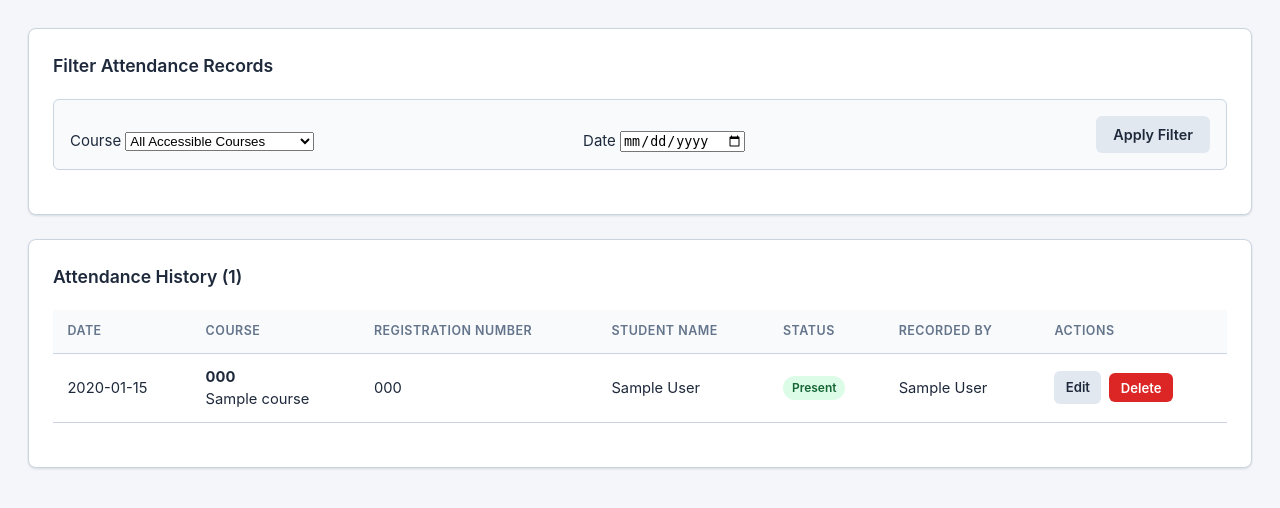
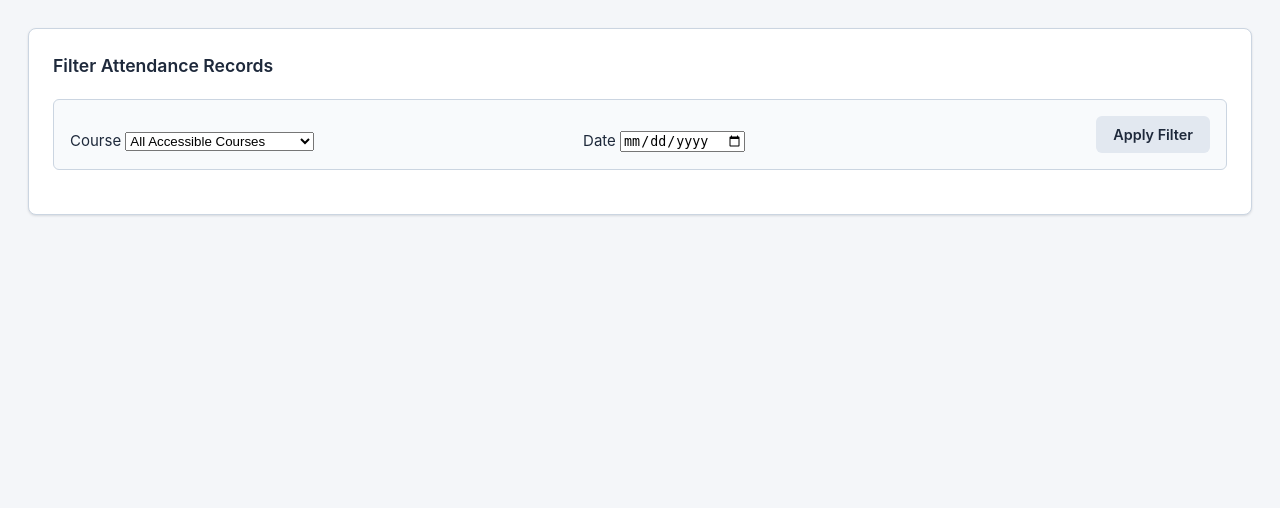
Before and after one commit to iamPulakesh/Student_management_system_LARAVEL, a Laravel app: page /admin/attendance in a window 1280 px wide. Shown: the part 65-573 px from the top of the page. Run offline with Laravel 12, Linux system fonts and the light colour scheme; a user stored in the database is signed in; tables that the repository leaves empty hold one stand-in row (values such as "Sample post").

Commit message:
refactor(attendance): Remove separate attendance history section and clean up unused controller queries

```diff
--- a/app/Http/Controllers/Teacher/AttendanceController.php
+++ b/app/Http/Controllers/Teacher/AttendanceController.php
@@ -35,26 +35,6 @@ class AttendanceController extends Controller
             $this->authorizeCourseAccess($request, $selectedCourse);
         }
 
-        $query = Attendance::with(['student.department', 'course.department', 'recordedBy']);
-
-        if ($request->user()->isTeacher()) {
-            $query->whereIn('course_id', $allowedCourseIds);
-        }
-
-        if ($selectedCourse !== null) {
-            $query->where('course_id', $selectedCourse->id);
-        }
-
-        if ($attendanceDate !== '') {
-            $query->whereDate('attendance_date', $attendanceDate);
-        }
-
-        $attendances = $query
-            ->orderByDesc('attendance_date')
-            ->orderByDesc('id')
-            ->paginate(15)
-            ->withQueryString();
-
         $studentSummaries = collect();
         if ($selectedCourse !== null) {
             $students = Student::with('user')
@@ -71,15 +51,33 @@ class AttendanceController extends Controller
                 ->orderBy('student_number')
                 ->get();
 
-            $studentSummaries = $students->map(function (Student $student) {
+            if ($attendanceDate !== '') {
+                $attendancesByStudent = Attendance::with('recordedBy')
+                    ->where('course_id', $selectedCourse->id)
+                    ->whereDate('attendance_date', $attendanceDate)
+                    ->get()
+                    ->keyBy('student_id');
+            } else {
+                $attendancesByStudent = Attendance::with('recordedBy')
+                    ->where('course_id', $selectedCourse->id)
+                    ->orderByDesc('attendance_date')
+                    ->orderByDesc('id')
+                    ->get()
+                    ->unique('student_id')
+                    ->keyBy('student_id');
+            }
+
+            $studentSummaries = $students->map(function (Student $student) use ($attendancesByStudent) {
                 $total = (int) $student->total_attendance_count;
                 $present = (int) $student->present_attendance_count;
+                $attendance = $attendancesByStudent->get($student->id);
 
                 return [
                     'student' => $student,
                     'total' => $total,
                     'present' => $present,
                     'percentage' => $total > 0 ? round(($present / $total) * 100, 1) : null,
+                    'attendance' => $attendance,
                 ];
             });
         }
@@ -90,7 +88,6 @@ class AttendanceController extends Controller
             'selectedCourse' => $selectedCourse,
             'courseId' => $courseId,
             'attendanceDate' => $attendanceDate,
-            'attendances' => $attendances,
             'studentSummaries' => $studentSummaries,
         ]);
     }
@@ -266,10 +263,16 @@ class AttendanceController extends Controller
 
         $this->authorizeCourseAccess($request, $course);
 
+        $courseId = $attendance->course_id;
+        $attendanceDate = $attendance->attendance_date?->format('Y-m-d');
+
         $attendance->delete();
 
         return redirect()
-            ->route($this->routePrefix($request) . '.attendance.index')
+            ->route($this->routePrefix($request) . '.attendance.index', array_filter([
+                'course_id' => $courseId,
+                'attendance_date' => $attendanceDate,
+            ]))
             ->with('success', 'Attendance record deleted successfully.');
     }
 
--- a/resources/views/assessments/edit.blade.php
+++ b/resources/views/assessments/edit.blade.php
@@ -4,11 +4,11 @@
 @section('heading', 'Edit Assessment Mark')
 
 @section('content')
-    <div class="card">
+    <!-- <div class="card">
         <div class="card-header">
             <h3 class="card-title">Edit Assessment: {{ $assessment->assessment_name }} ({{ $assessment->student?->full_name }})</h3>
             <a href="{{ route($routePrefix . '.assessments.index') }}" class="btn btn-secondary btn-sm">Back to Assessments</a>
-        </div>
+        </div> -->
 
         <form method="POST" action="{{ route($routePrefix . '.assessments.update', $assessment) }}">
             @csrf
--- a/resources/views/attendance/index.blade.php
+++ b/resources/views/attendance/index.blade.php
@@ -49,13 +49,6 @@
 
     @if ($selectedCourse !== null)
         <div class="card">
-            <div class="card-header">
-                <h3 class="card-title">
-                    Student Attendance Summary — {{ $selectedCourse->code }} ({{ $selectedCourse->name }})
-                </h3>
-                <span class="badge badge-info">Department: {{ $selectedCourse->department?->name }}</span>
-            </div>
-
             @if ($studentSummaries->isEmpty())
                 <div class="empty-state">No students are currently enrolled in {{ $selectedCourse->department?->name }}.</div>
             @else
@@ -67,6 +60,9 @@
                                 <th>Student Name</th>
                                 <th>Present / Total</th>
                                 <th>Attendance Percentage</th>
+                                <th>Status</th>
+                                <th>Recorded By</th>
+                                <th>Actions</th>
                             </tr>
                         </thead>
                         <tbody>
@@ -84,6 +80,37 @@
                                             <span class="text-muted">N/A (0 records)</span>
                                         @endif
                                     </td>
+                                    <td>
+                                        @if ($summary['attendance'])
+                                            <span class="badge {{ $summary['attendance']->status === 'present' ? 'badge-success' : 'badge-danger' }}">
+                                                {{ ucfirst($summary['attendance']->status) }}
+                                            </span>
+                                            @if ($attendanceDate === '' && $summary['attendance']->attendance_date)
+                                                <div class="text-muted" style="font-size: 0.75rem;">{{ $summary['attendance']->attendance_date->format('Y-m-d') }}</div>
+                                            @endif
+                                        @else
+                                            <span class="text-muted">—</span>
+                                        @endif
+                                    </td>
+                                    <td>
+                                        {{ $summary['attendance']?->recordedBy?->name ?? '—' }}
+                                    </td>
+                                    <td>
+                                        @if ($summary['attendance'])
+                                            <div class="actions-group">
+                                                @if ($routePrefix === 'admin')
+                                                    <a href="{{ route('admin.attendance.edit', $summary['attendance']) }}" class="btn btn-secondary btn-sm">Edit</a>
+                                                @endif
+                                                <form method="POST" action="{{ route($routePrefix . '.attendance.destroy', $summary['attendance']) }}" onsubmit="return confirm('Are you sure you want to delete this attendance record?');">
+                                                    @csrf
+                                                    @method('DELETE')
+                                                    <button type="submit" class="btn btn-danger btn-sm">Delete</button>
+                                                </form>
+                                            </div>
+                                        @else
+                                            <span class="text-muted">—</span>
+                                        @endif
+                                    </td>
                                 </tr>
                             @endforeach
                         </tbody>
@@ -92,65 +119,4 @@
             @endif
         </div>
     @endif
-
-    <div class="card">
-        <div class="card-header">
-            <h3 class="card-title">Attendance History ({{ $attendances->total() }})</h3>
-        </div>
-
-        @if ($attendances->isEmpty())
-            <div class="empty-state">No attendance records found matching the selected criteria.</div>
-        @else
-            <div class="table-responsive">
-                <table class="data-table">
-                    <thead>
-                        <tr>
-                            <th>Date</th>
-                            <th>Course</th>
-                            <th>Registration Number</th>
-                            <th>Student Name</th>
-                            <th>Status</th>
-                            <th>Recorded By</th>
-                            <th>Actions</th>
-                        </tr>
-                    </thead>
-                    <tbody>
-                        @foreach ($attendances as $attendance)
-                            <tr>
-                                <td>{{ $attendance->attendance_date->format('Y-m-d') }}</td>
-                                <td>
-                                    <strong>{{ $attendance->course?->code }}</strong>
-                                    <div class="text-muted">{{ $attendance->course?->name }}</div>
-                                </td>
-                                <td>{{ $attendance->student?->student_number }}</td>
-                                <td>{{ $attendance->student?->full_name }}</td>
-                                <td>
-                                    <span class="badge {{ $attendance->status === 'present' ? 'badge-success' : 'badge-danger' }}">
-                                        {{ ucfirst($attendance->status) }}
-                                    </span>
-                                </td>
-                                <td>{{ $attendance->recordedBy?->name ?? 'N/A' }}</td>
-                                <td>
-                                    <div class="actions-group">
-                                        @if ($routePrefix === 'admin')
-                                            <a href="{{ route('admin.attendance.edit', $attendance) }}" class="btn btn-secondary btn-sm">Edit</a>
-                                        @endif
-                                        <form method="POST" action="{{ route($routePrefix . '.attendance.destroy', $attendance) }}" onsubmit="return confirm('Are you sure you want to delete this attendance record?');">
-                                            @csrf
-                                            @method('DELETE')
-                                            <button type="submit" class="btn btn-danger btn-sm">Delete</button>
-                                        </form>
-                                    </div>
-                                </td>
-                            </tr>
-                        @endforeach
-                    </tbody>
-                </table>
-            </div>
-
-            <div class="pagination-wrapper">
-                {{ $attendances->links() }}
-            </div>
-        @endif
-    </div>
 @endsection
```
Also changed, not shown: resources/views/attendance/edit.blade.php (+3 -40 lines).
